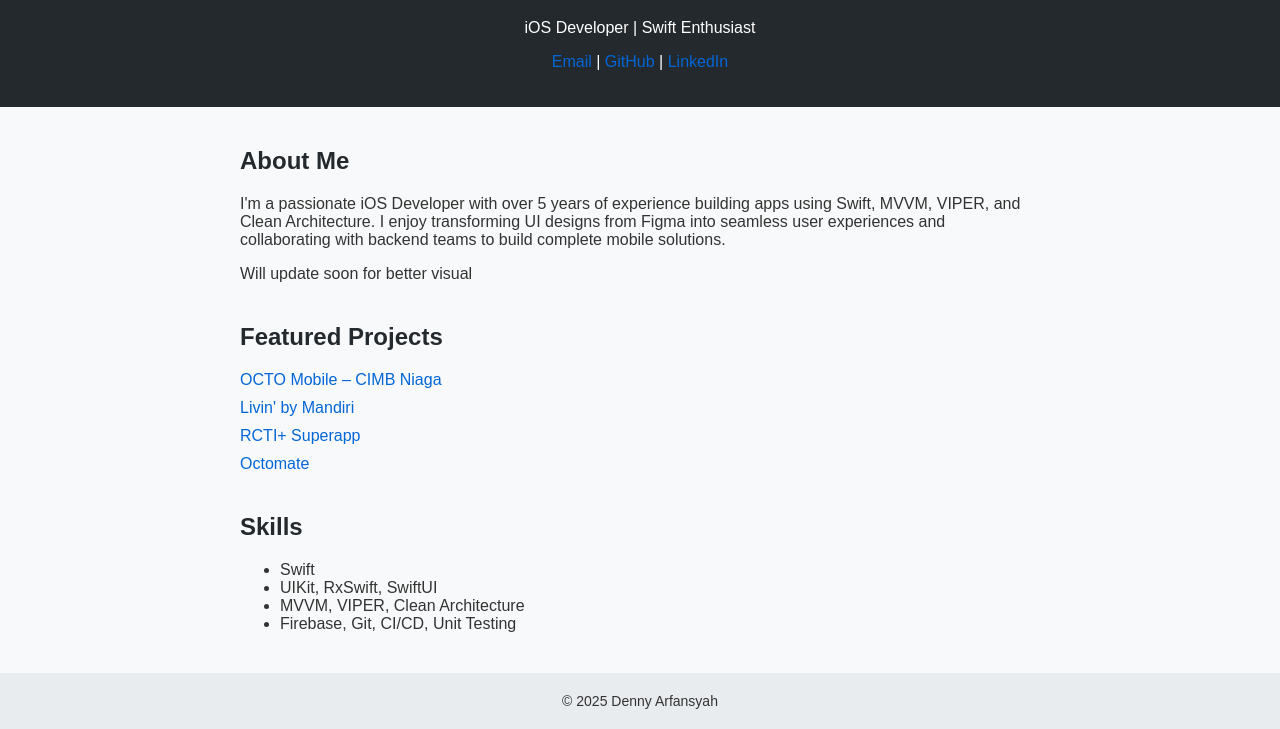
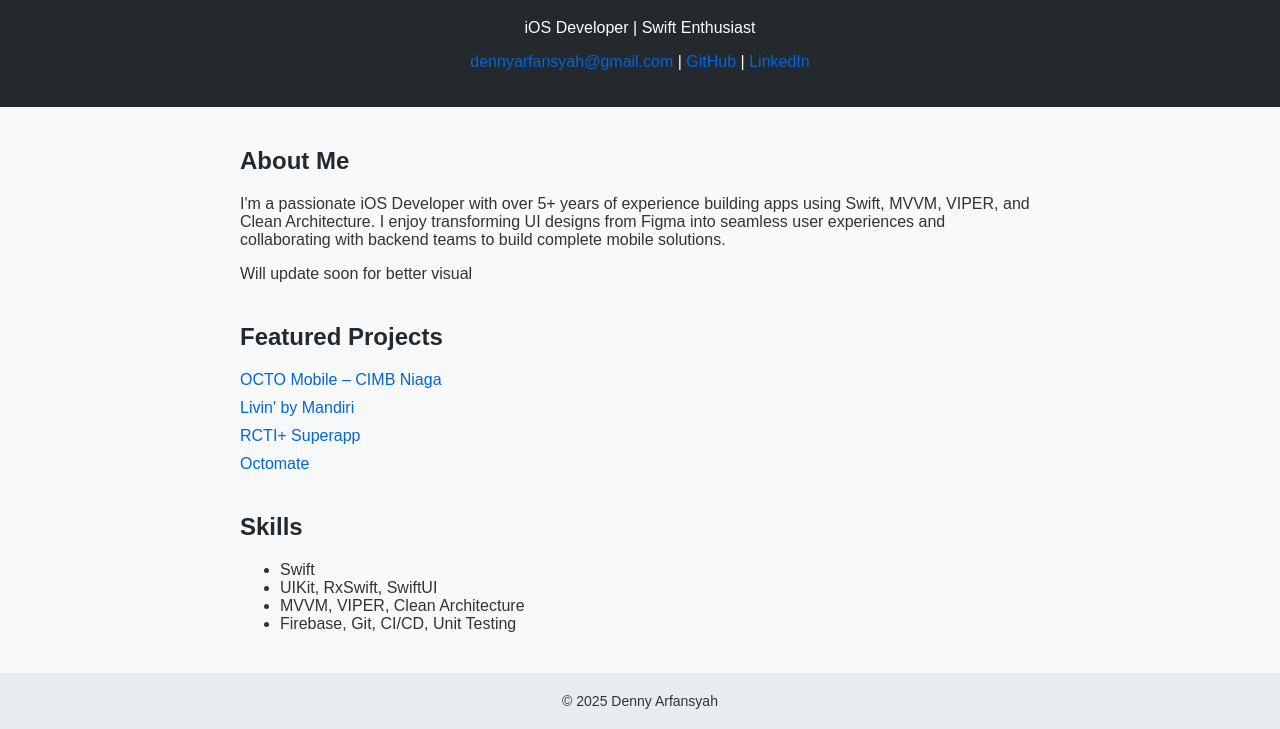
Before and after one commit to dennyArfansyah/dennyarfansyah.github.io, a plain HTML site: page index.html in a window 1280 px wide. Shown: the part 81-810 px from the top of the page. Drawn offline with Linux system fonts and the light colour scheme.

Commit message:
Update index file

```diff
--- a/index.html
+++ b/index.html
@@ -20,7 +20,7 @@
     <h1>Denny Arfansyah</h1>
     <p>iOS Developer | Swift Enthusiast</p>
     <p>
-      <a href="mailto:dennyarfansyah@gmail.com">Email</a> |
+      <a href="mailto:dennyarfansyah@gmail.com">dennyarfansyah@gmail.com</a> |
       <a href="https://github.com/dennyArfansyah">GitHub</a> |
       <a href="https://id.linkedin.com/in/dennyarfansyah">LinkedIn</a>
     </p>
@@ -28,7 +28,7 @@
 
   <section>
     <h2>About Me</h2>
-    <p>I'm a passionate iOS Developer with over 5 years of experience building apps using Swift, MVVM, VIPER, and Clean Architecture. I enjoy transforming UI designs from Figma into seamless user experiences and collaborating with backend teams to build complete mobile solutions.</p>
+    <p>I'm a passionate iOS Developer with over 5+ years of experience building apps using Swift, MVVM, VIPER, and Clean Architecture. I enjoy transforming UI designs from Figma into seamless user experiences and collaborating with backend teams to build complete mobile solutions.</p>
 
     <p>Will update soon for better visual</p>
   </section>
```
